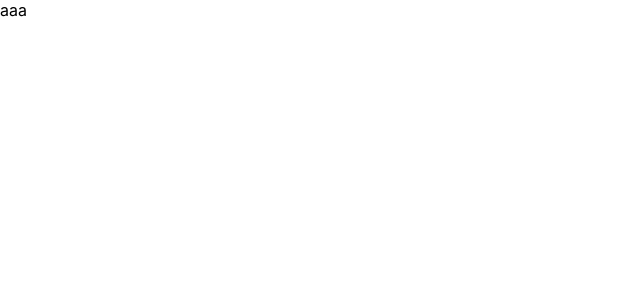
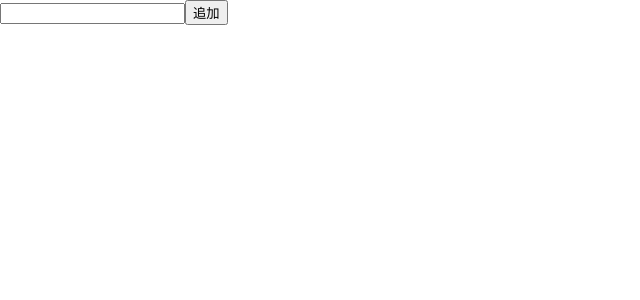
Before and after one commit to tokio-k/todoapp-react, a React (Create React App) app: page / in a window 1280 px wide. Shown: the top 300 px of the page, without its empty margins (0-640 px from the left). Built offline with nearby package versions, Linux system fonts and the light colour scheme.

Commit message:
追加/追加機能

```diff
--- a/package.json
+++ b/package.json
@@ -3,6 +3,7 @@
   "version": "0.1.0",
   "private": true,
   "dependencies": {
+    "@material-ui/core": "^4.11.3",
     "@testing-library/jest-dom": "^5.11.9",
     "@testing-library/react": "^11.2.5",
     "@testing-library/user-event": "^12.7.3",
--- a/src/App.jsx
+++ b/src/App.jsx
@@ -1,10 +1,30 @@
-import React, { Component } from "react";
 import "./App.css";
 import { TodoList } from "./components/index";
+import React, { useState, useCallback } from "react";
+import { useDispatch } from "react-redux";
+import { addTodoAction } from "./reducks/todos/actions";
 
 const App = () => {
+  const dispatch = useDispatch();
+
+  const [title, setTitle] = useState("");
+  const inputTitle = useCallback(
+    (e) => {
+      setTitle(e.target.value);
+    },
+    [setTitle]
+  );
+
   return (
     <div className="container">
+      <input value={title} type={"text"} rows={1} onChange={inputTitle} />
+      <button
+        onClick={() => {
+          dispatch(addTodoAction({ title: title, isFinish: false }));
+        }}
+      >
+        追加
+      </button>
       <TodoList />
     </div>
   );
--- a/src/components/TodoList.jsx
+++ b/src/components/TodoList.jsx
@@ -1,9 +1,9 @@
 import React from "react";
 import { Todo } from "./index";
-import { useSelector, useDispatch } from "react-redux";
+import { useSelector } from "react-redux";
 
 const TodoList = () => {
-  const todoList = useSelector((state) => state.todoList);
+  const todoList = useSelector((state) => state.todoList.todoList);
 
   return (
     <div>
--- a/src/reducks/store/initialState.js
+++ b/src/reducks/store/initialState.js
@@ -1,11 +1,8 @@
 const initialState = {
     todoList: [
         {
-            id:"1",
-            title:"aaa",
-            isFinish:false,
-            detail:"a",
-            timeLimit:"11"
+            title:"",
+            isFinish:false
         },
     ],
 }
--- a/src/reducks/todos/actions.js
+++ b/src/reducks/todos/actions.js
@@ -3,11 +3,8 @@ export const addTodoAction = (todoState) => {
     return {
         type: 'ADD_TODO',
         payload: {
-            id: todoState.id,
             title: todoState.title,
             isFinish:false,
-            detail: todoState.detail,
-            timeLimit: todoState.timeLimit
         }
     }
 }
--- a/src/reducks/todos/reducers.js
+++ b/src/reducks/todos/reducers.js
@@ -1,11 +1,15 @@
 import * as Actions from './actions';
 import initialState from '../store/initialState';
 
-export const TodoListReducer = (state = initialState.todoList, action) => {
+export const TodoListReducer = (state = initialState, action) => {
     switch (action.type) {
         case Actions.ADD_TODO:
+            console.log('console.log(initialState); with reducers')
+            console.log(initialState);
+            console.log('console.log(state);with reducers')
+            console.log(state);
             return {
-                todoList: [...state, ...action.payload],
+                todoList: [...state.todoList,action.payload]
             };
         default:
             return state
```
Also changed, not shown: src/reducks/todos/selectors.js (deleted, +0 -8 lines), 1 other file (tests, documents, lock files or other folders).
